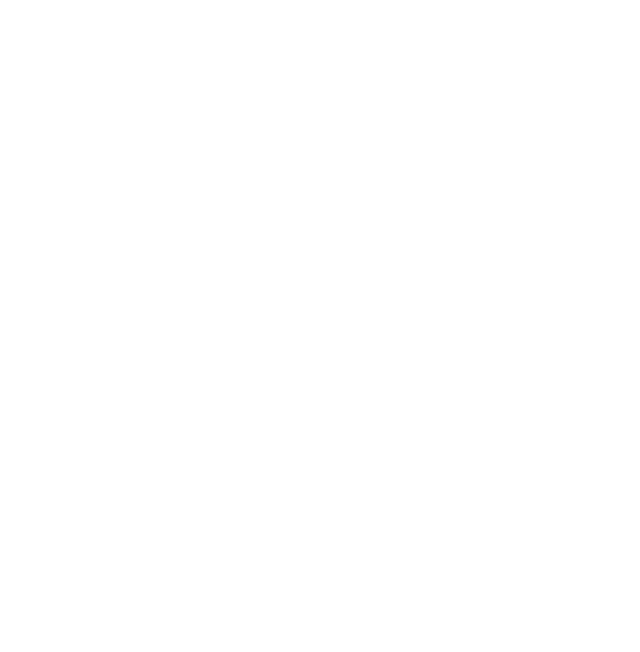
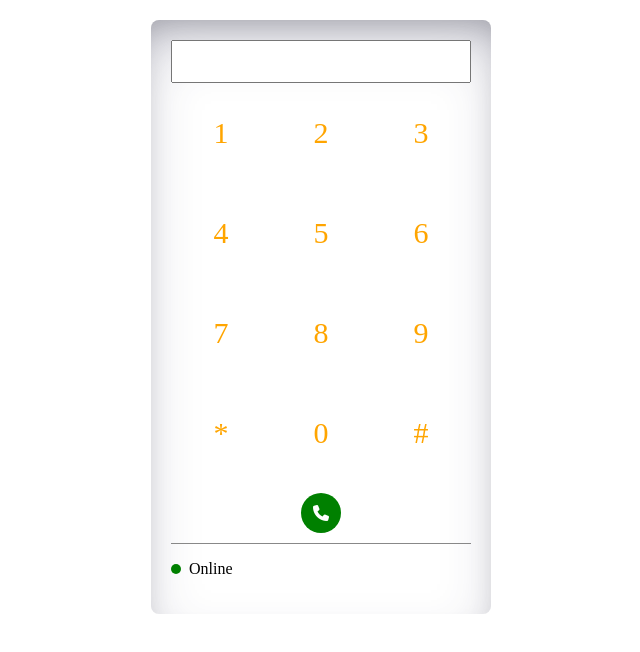
Before and after one commit to Sami871/dial-pad, a plain HTML site: page index.html in a window 1280 px wide. Shown: the whole page, without its empty margins (319-959 px from the left). Drawn offline with Linux system fonts and the light colour scheme.

Commit message:
Dial pad completed

```diff
--- a/index.html
+++ b/index.html
@@ -5,8 +5,35 @@
     <meta name="viewport" content="width=device-width, initial-scale=1.0">
     <title>Dial-pad</title>
     <link rel="stylesheet" href="style.css">
+    <link rel="stylesheet" href="https://cdnjs.cloudflare.com/ajax/libs/font-awesome/6.6.0/css/all.min.css"/>
 </head>
 <body>
-
+    <div class="main">
+            <input type="text" class="input">
+         <div class="main-cont">
+            <div class="item">1</div>
+            <div class="item">2</div>
+            <div class="item">3</div>
+            <div class="item">4</div>
+            <div class="item">5</div>
+            <div class="item">6</div>
+            <div class="item">7</div>
+            <div class="item">8</div>
+            <div class="item">9</div>
+            <div class="item">*</div>
+            <div class="item">0</div>
+            <div class="item">#</div>
+         </div>
+         <div class="main-phone">
+            <div class="phone">
+            <i class="fa-solid fa-phone"></i>
+            </div>
+         </div>
+         <div style="border-top:1px solid rgb(136, 136, 136) ; border-width: 100%;"></div>
+        <div class="online">
+            <div style="width: 10px; height: 10px; border-radius: 50%;background-color: green;"></div>
+            <p>Online</p>
+        </div>
+</div>
 </body>
 </html>
--- a/style.css
+++ b/style.css
@@ -0,0 +1,52 @@
+
+.main-cont{
+    display: grid;
+    align-items: center;
+    grid-template-columns: 1fr 1fr 1fr;
+    grid-template-rows: 100px 100px 100px 100px;
+}
+.main{
+  display: flex;
+  justify-content: center;
+  flex-direction: column;
+  margin: 20px auto;
+    width: 300px;
+    box-shadow: rgba(50, 50, 93, 0.25) 0px 30px 60px -12px inset, rgba(0, 0, 0, 0.3) 0px 18px 36px -18px inset;
+    background-color: white;
+    padding: 20px;
+border-radius: 8px;
+}
+ .input{
+  padding: 12px;
+}
+.item{
+    text-align: center;
+    font-size: 30px;
+    color: orange;
+}
+
+.main-phone{
+  display: flex;
+  justify-content: center;
+  margin: 10px 0;
+}
+
+.phone {
+  width: 2.5rem;
+  height: 2.5rem;
+  display: flex;
+  justify-content: center;
+  align-items: center;
+  border-radius: 50%;
+  background-color: green;
+}
+
+.fa-phone{
+    color: white;
+}
+
+.online {
+  display: flex;
+  align-items: center;
+  gap: 8px;
+}
```
Also changed, not shown: 1 other file.
